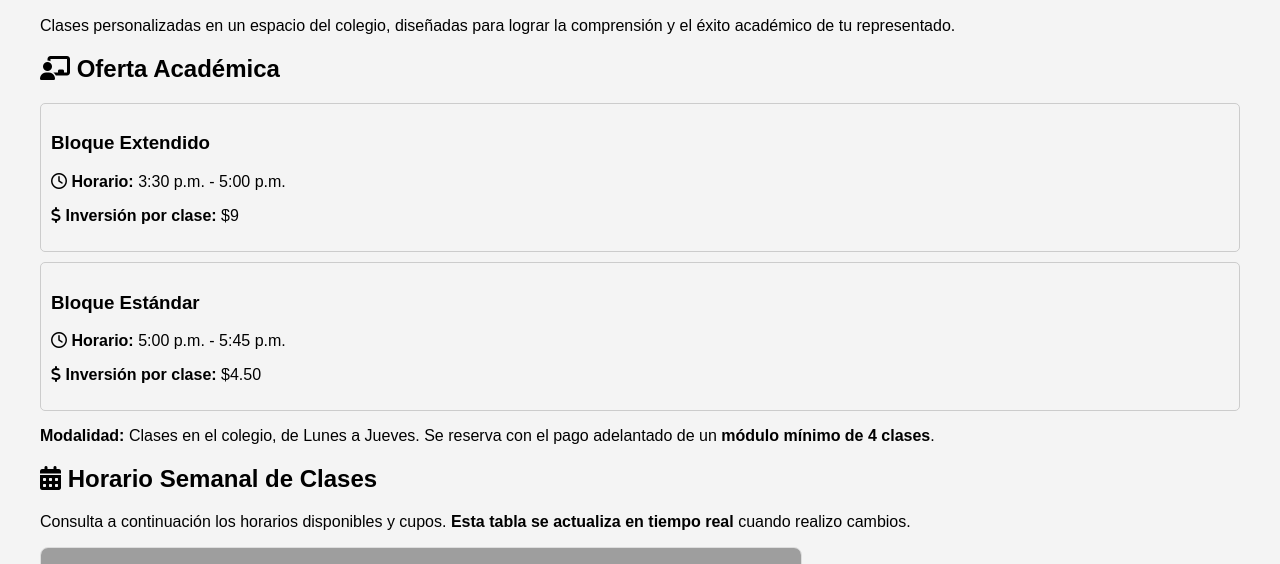
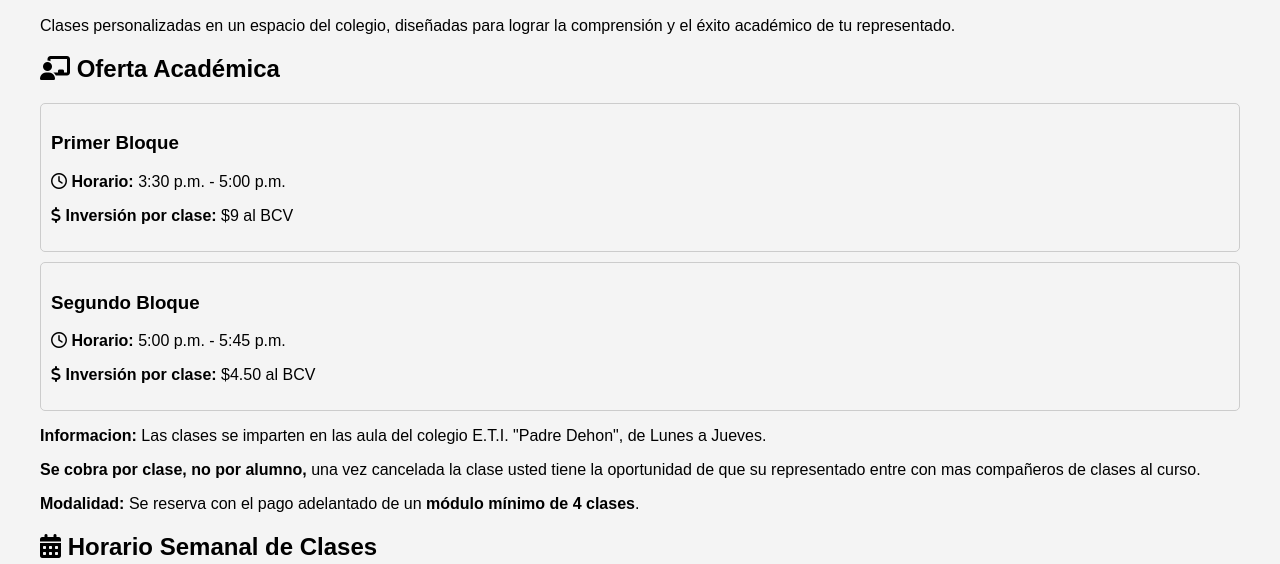
Before and after one commit to Dougs89/CursoMatematica, a website: page index.html in a window 1280 px wide. Shown: the part 217-781 px from the top of the page. Drawn offline with Linux system fonts and the light colour scheme; grey boxes are pictures that could not be loaded.

Commit message:
Update course block titles and investment details

```diff
--- a/index.html
+++ b/index.html
@@ -29,17 +29,19 @@
             <h2><i class="fas fa-chalkboard-teacher"></i> Oferta Académica</h2>
             <div class="bloques">
                 <div class="bloque">
-                    <h3>Bloque Extendido</h3>
+                    <h3>Primer Bloque</h3>
                     <p><i class="far fa-clock"></i> <strong>Horario:</strong> 3:30 p.m. - 5:00 p.m.</p>
-                    <p><i class="fas fa-dollar-sign"></i> <strong>Inversión por clase:</strong> $9</p>
+                    <p><i class="fas fa-dollar-sign"></i> <strong>Inversión por clase:</strong> $9 al BCV</p>
                 </div>
                 <div class="bloque">
-                    <h3>Bloque Estándar</h3>
+                    <h3>Segundo Bloque</h3>
                     <p><i class="far fa-clock"></i> <strong>Horario:</strong> 5:00 p.m. - 5:45 p.m.</p>
-                    <p><i class="fas fa-dollar-sign"></i> <strong>Inversión por clase:</strong> $4.50</p>
+                    <p><i class="fas fa-dollar-sign"></i> <strong>Inversión por clase:</strong> $4.50 al BCV</p>
                 </div>
             </div>
-            <p class="nota"><strong>Modalidad:</strong> Clases en el colegio, de Lunes a Jueves. Se reserva con el pago adelantado de un <strong>módulo mínimo de 4 clases</strong>.</p>
+            <p class="nota"><strong>Informacion:</strong> Las clases se imparten en las aula del colegio E.T.I. "Padre Dehon", de Lunes a Jueves.</p>
+            <p class="nota"> <strong>Se cobra por clase, no por alumno,</strong> una vez cancelada la clase usted tiene la oportunidad de que su representado entre con mas compañeros de clases al curso.</p>
+            <p class="nota"><strong>Modalidad:</strong> Se reserva con el pago adelantado de un <strong>módulo mínimo de 4 clases</strong>.</p>
         </div>
     </section>
 
```
